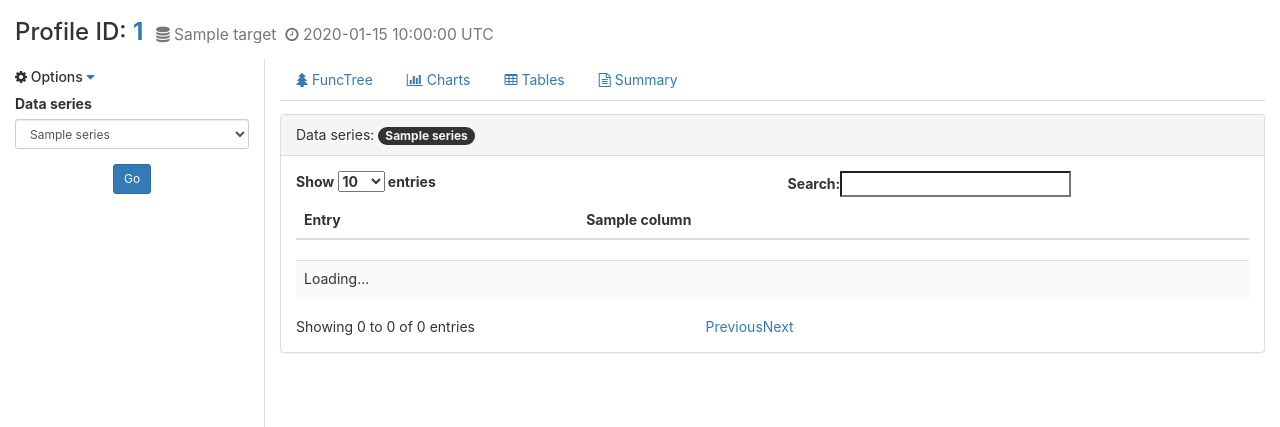
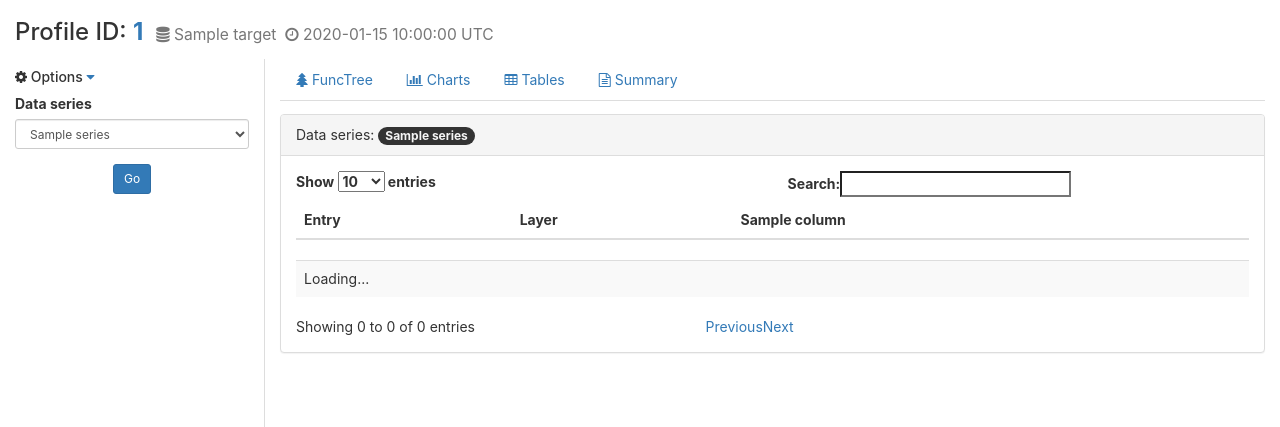
Before and after one commit to yamada-lab/functree-ng, a Flask app: template functree/templates/tables.html in a window 1280 px wide. Shown: the part 51-478 px from the top of the page. Run offline with Flask 2, Linux system fonts and the light colour scheme; the template is opened without the code that fills it: most values are stand-ins (such as "Sample title", 1, 10 or a date in 2020); lists and menus that the app fills with data are empty; style sheets or scripts are compiled from the project's sources; parts of the project's set-up code (start-up, migrations or seed data) failed here and were passed over; some libraries are stand-ins or nearby versions.

Commit message:
Update table viewer to show layer information

```diff
--- a/functree/templates/tables.html
+++ b/functree/templates/tables.html
@@ -34,6 +34,7 @@
             <thead>
                 <tr>
                     <th>Entry</th>
+                    <th>Layer</th>
                     {% for col in profile.columns[series] %}
                     <th>{{col}}</th>
                     {% endfor %}
@@ -83,15 +84,19 @@
                         return $el[0].outerHTML;
                     }
                 },
+                {
+                    'data': 'layer',
+                    'defaultContent': 'n/a'
+                },
                 {% for col in profile.columns[series] %}
                 {'data': 'values.{{series}}.{{loop.index0}}'},
                 {% endfor %}
             ],
             'order': [
+                [1, 'asc'],
                 [0, 'asc']
             ],
             'scrollX': true,
-            'stateSave': true,
             'buttons': [
                 {
                     'text': '<i class="fa fa-download" aria-hidden="true"></i> Download TSV',
```
